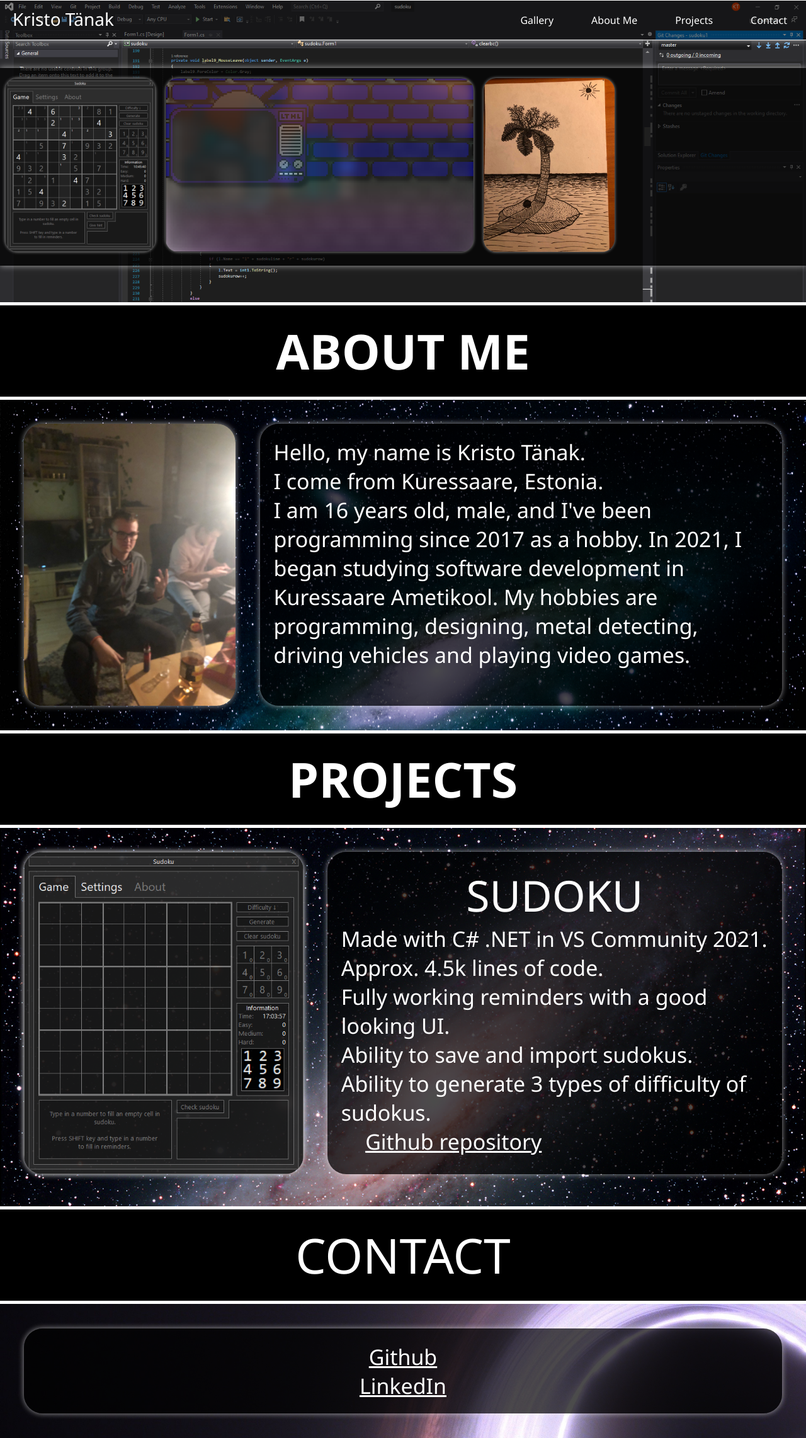
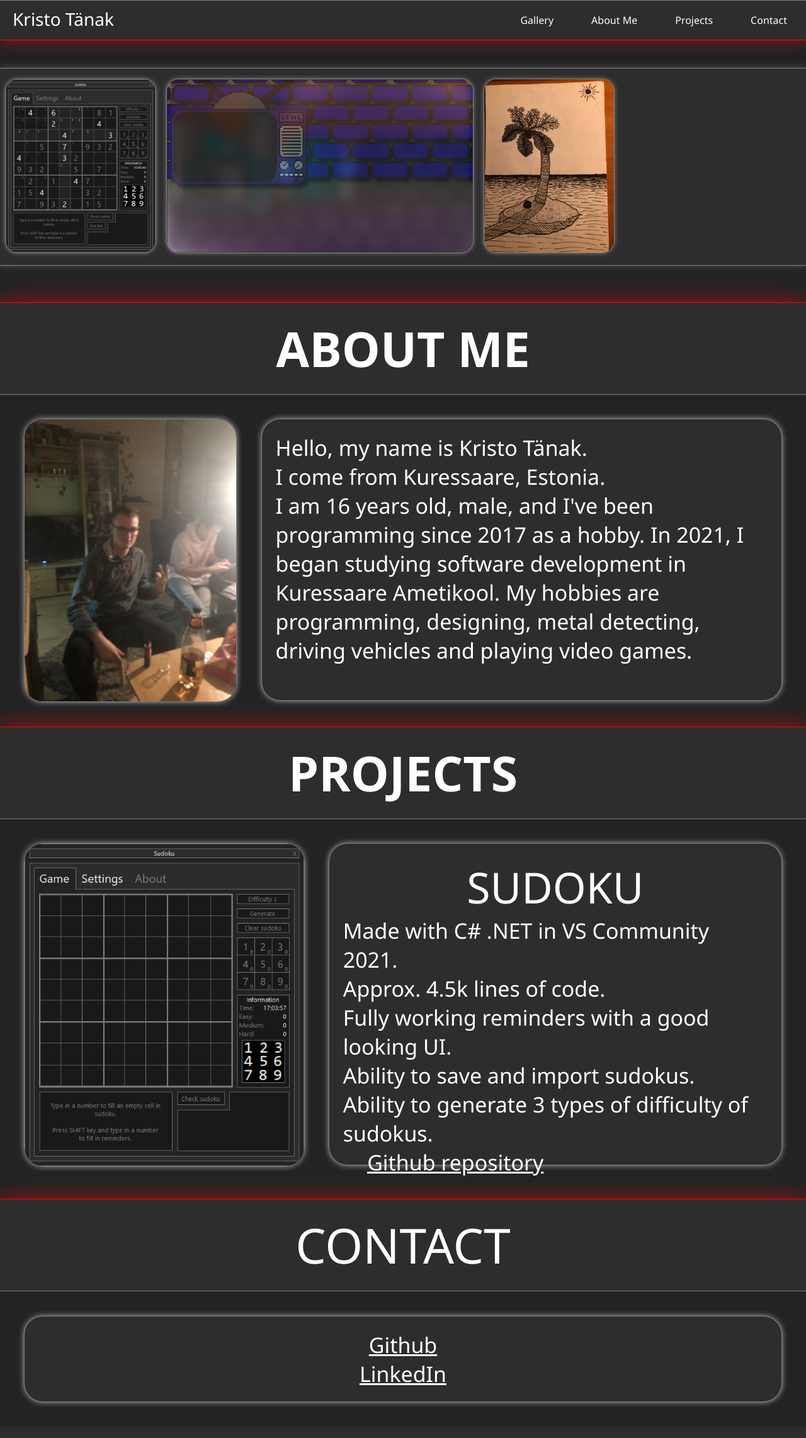
Before and after one commit to tanakimees/tanakimees.github.io, a PHP site: page / in a window 1280 px wide. Shown: the whole page at 63% size. After the commit the page ends 2231 px from the top, so only its background shows below. Run offline with PHP 8.4, Linux system fonts and the light colour scheme.

Commit message:
Dark theme done

```diff
--- a/home.css
+++ b/home.css
@@ -6,14 +6,14 @@
 }
 
 .header {
-  top: 11px;
+  top: 5px;
   position: fixed;
   border-style: inset;
   width: 100%;
   z-index: 1000;
-  box-shadow: rgba(255,255,255, 0.6) 0px 0px 10px;
-  border-bottom: white solid 1px;
-  border-top: white solid 1px;
+  box-shadow: rgba(255,0,0, 0.6) 0px 0px 20px;
+  border-bottom: red solid 1px;
+  border-top: gray solid 1px;
 }
 
 .header ul {
@@ -53,19 +53,19 @@
   height: 60vh;
   background-repeat: no-repeat;
   background-size: cover;
-  background-image: url(/img/phonehome.png);
-  background-color: rgb(35, 35, 35);
+  background-color: rgb(25, 25, 25);
 }
 
 .banner {
   width: 100%;
+  box-shadow: rgba(255,0,0, 0.6) 0px 0px 30px;
   height: auto;
-  background-color: rgb(0,0,0);
+  background-color: rgb(45,45,45);
   font-weight: 600;
   text-align: center;
   color: white;
-  border-bottom: white solid 1px;
-  border-top: white solid 1px;
+  border-bottom: gray solid 1px;
+  border-top: red solid 1px;
   font-family: 'Segoe UI', Tahoma, Geneva, Verdana, sans-serif;
   font-size: 8vw;
   padding-top: 20px;
@@ -75,9 +75,10 @@
 .banner1 {
   width: 100%;
   height: auto;
-  background-color: rgb(0,0,0);
-  border-bottom: white solid 1px;
-  border-top: white solid 1px;
+  box-shadow: rgba(255,0,0, 0.6) 0px 0px 30px;
+  background-color: rgb(45,45,45);
+  border-bottom: gray solid 1px;
+  border-top: red solid 1px;
   border-left: none;
   text-align: center;
   color: white;
@@ -99,10 +100,11 @@
 .banner2 {
   width: 100%;
   height: auto;
-  background-color: rgb(0,0,0);
+  background-color: rgb(45,45,45);
   text-align: center;
-  border-bottom: white solid 1px;
-  border-top: white solid 1px;
+  border-top: 1px solid red;
+  box-shadow: rgba(255,0,0, 0.6) 0px 0px 30px;
+  border-bottom: 1px solid gray;
   color: white;
   font-family: 'Segoe UI', Tahoma, Geneva, Verdana, sans-serif;
   font-size: 8vw;
@@ -114,11 +116,10 @@
   flex-direction: column;
   width: 100%;
   height: auto;
-  background-color: rgb(45, 45, 45);
+  background-color: rgb(35,35,35);
   box-sizing: border-box;
   padding-bottom: 1vw;
   padding-top: 0vw;
-  background-image: url(/img/galaxy.jfif);
   background-size: cover;
   background-repeat: no-repeat;
 }
@@ -127,10 +128,9 @@
   flex-direction: column;
   width: 100%;
   height: auto;
-  background-color: rgb(45, 45, 45);
+  background-color: rgb(35,35,35);
   box-sizing: border-box;
   padding-bottom: 1vw;
-  background-image: url(/img/kosmos-5120x2880-zvezdi-17389.jpg);
   background-size: cover;
   background-repeat: no-repeat;
 }
@@ -142,12 +142,14 @@
   padding: 0vw;
   margin: 5vw;
   border-radius: 20px;
-  box-shadow: rgba(255,255,255, 0.6) 0px 0px 10px;
+  border: solid 1px gray;
+  box-shadow: rgba(255,255,255, 0.6) 0px 0px 6px;
 }
 
 .aboutmetext {
-  background-color:rgb(0,0,0, 0.7);
-  box-shadow: rgba(255,255,255, 0.6) 0px 0px 10px;
+  background-color:rgb(45,45,45);
+  box-shadow: rgba(255,255,255, 0.6) 0px 0px 6px;
+  border: 1px solid gray;
   color: white;
   width: 90vw;
   height: auto;
@@ -167,15 +169,17 @@
   margin: 4.5vw;
   border-radius: 20px;
   opacity: 0.95;
-  box-shadow: rgba(255,255,255, 3) 0px 0px 10px;
+  box-shadow: rgba(255,255,255,0.6) 0px 0px 6px;
+  border: 1px solid gray;
 }
 
 .sudokutext{
-  background-color:rgb(0,0,0,0.7);
+  background-color:rgb(45,45,45);
   color: white;
   width: 90vw;
   height: auto;
-  box-shadow: rgba(255,255,255, 0.6) 0px 0px 10px;
+  box-shadow: rgba(255,255,255, 0.6) 0px 0px 6px;
+  border: 1px solid gray;
   margin: 5vw;
   margin-top: 0;
   box-sizing: border-box;
@@ -201,7 +205,7 @@
   flex-direction: column;
   width: 100%;
   height: auto;
-  background-image: url(/img/blackhole.jpg);
+  background-color: rgb(35, 35, 35);
   background-size: cover;
   box-sizing: border-box;
   padding-bottom: 1vw;
@@ -209,7 +213,7 @@
 }
 
 .contacttext {
-  background-color: rgb(0,0,0, 0.7);
+  background-color: rgb(45,45,45);
   color: white;
   width: 90vw;
   height: auto;
@@ -221,19 +225,22 @@
   font-size: 5vw;
   border-radius: 20px;
   text-align: center;
-  box-shadow: rgba(255,255,255, 0.6) 0px 0px 10px;
+  border: 1px solid gray;
+  box-shadow: rgba(255,255,255, 0.6) 0px 0px 6px;
 }
 
 .gallerylol {
   height: auto;
   width: 100%;
-  background-color: rgb(0,0,0, 0.5);
+  background-color: rgb(45,45,45);
   margin-top: 108px;
   margin-bottom: 58px;
+  box-shadow: rgba(128,128,128, 0.6) 0px 0px 20px;
   flex-direction: row;
   display: flex;
   overflow-x: scroll;
-  box-shadow: rgba(255,255,255, 0.6) 0px 0px 10px;
+  border-top: 1px solid gray;
+  border-bottom: solid 1px gray;
   overflow-y: hidden;
 }
 
@@ -244,7 +251,8 @@
   margin-bottom: 2vh;
   margin-left: 1vh;
   margin-right: 1vh;
-  box-shadow: rgba(255,255,255, 0.6) 0px 0px 5px;
+  box-shadow: rgba(128,128,128) 0px 0px 7px;
+  border: 1px solid gray;
   background-image: url(/img/gallery1.png);
   background-repeat: no-repeat;
   background-size: contain;
@@ -325,7 +333,7 @@
   color: white;
 }
 .header{
-  background-color: rgba(0, 0, 0, 0.3);
+  background-color: rgba(45,45,45);
 }
 .header li a {
   border-right: none;
@@ -336,7 +344,7 @@
     float: left;
   }
   .header{
-    background-color: rgba(0, 0, 0, 0.5);
+    background-color: rgba(45,45,45,1);
     top: 0px;
   }
   .header li a {
@@ -348,7 +356,7 @@
     color: white;
   }
   .header li a:hover {
-    background-color: rgba(0, 0, 0, 0.3);
+    background-color: rgba(35,35,35,1);
   }
   .header .menu {
     clear: none;
@@ -361,23 +369,24 @@
   .main {
     width: 100%;
     height: 60vh;
-    background-image: url(/img/desktopbghome.png);
     background-color: rgb(35, 35, 35);
   }
 
-.banner {
-  width: 100%;
-  height: auto;
-  font-size: 6vw;
-  background-color: rgb(0,0,0);
-  border-bottom: white solid 5px;
-  border-top: white solid 5px;
+  .banner {
+    width: 100%;
+    height: auto;
+    font-size: 6vw;
+    background-color: rgb(45,45,45);
+    border-bottom: gray solid 1px;
+    border-top: red solid 1px;
+    box-shadow: rgba(255,0,0, 0.6) 0px 0px 30px;
   }
 
   .banner1 {
     font-size: 6vw;
-    border-bottom: white solid 5px;
-    border-top: white solid 5px;
+    border-bottom: gray solid 1px;
+    border-top: red solid 1px;
+    box-shadow: rgba(255,0,0, 0.6) 0px 0px 30px;
   }
 
   .img1 {
@@ -386,14 +395,14 @@
     padding: 0vw;
     margin: 3vw;
     border-radius: 30px;
+    box-shadow: rgba(255,255,255, 0.6) 0px 0px 10px;
   }
 
   .aboutme {
     display: flex;
     flex-direction: row;
     padding: 0;
-    background-color: rgb(35, 35, 35, 0.3);
-    background-image: url(/img/kosmos-5120x2880-zvezdi-17389.jpg);
+    background-color: rgb(35, 35, 35);
     background-size: cover;
     background-repeat: no-repeat;
   }
@@ -405,6 +414,7 @@
     padding: 1.7vw;
     margin-left: 0;
     border-radius: 30px;
+    box-shadow: rgba(255,255,255, 0.6) 0px 0px 10px;
   }
 
   .img2 {
@@ -413,6 +423,7 @@
     padding: 0vw;
     margin: 3vw;
     border-radius: 30px;
+    box-shadow: rgba(255,255,255, 0.6) 0px 0px 10px;
   }
 
   .projects {
@@ -423,7 +434,6 @@
     box-sizing: border-box;
     padding-bottom: 1vw;
     padding-top: 0vw;
-    background-image: url(/img/galaxy.jfif);
     background-size: cover;
   }
 
@@ -435,12 +445,14 @@
     padding: 1.7vw;
     margin-left: 0;
     border-radius: 30px;
+    box-shadow: rgba(255,255,255, 0.6) 0px 0px 10px;
   }
 
   .banner2 {
     font-size: 6vw;
-    border-bottom: white solid 5px;
-    border-top: white solid 5px;
+    border-bottom: gray solid 1px;
+    border-top: red solid 1px;
+    box-shadow: rgba(255,0,0, 0.6) 0px 0px 30px;
   }
 
   .sudokulink {
@@ -460,7 +472,7 @@
   }
 
   .contacttext {
-    background-color:rgb(0,0,0,0.7);
+    background-color:rgb(45,45,45);
     color: white;
     width: 94%;
     height: auto;
@@ -473,14 +485,16 @@
     font-family: 'Segoe UI', Tahoma, Geneva, Verdana, sans-serif;
     font-size: 2.65vw;
     border-radius: 30px;
+    box-shadow: rgba(255,255,255, 0.6) 0px 0px 10px;
     text-align: center;
   }
 
   .gallerylol {
     height: auto;
     width: 100%;
-    background-color: rgb(0,0,0, 0.7);
+    background-color: rgb(45,45,45);
     margin-top: 108px;
     margin-bottom: 58px;
+    box-shadow: rgba(128,128,128, 0.6) 0px 0px 10px;
   }
 }
--- a/index.html
+++ b/index.html
@@ -10,7 +10,7 @@
 </head>
 <body>
     <header class="header">
-        <a href="/home.html" class="logo">Kristo Tänak</a>
+        <a href="/index.html" class="logo">Kristo Tänak</a>
         <input class="menu-btn" type="checkbox" id="menu-btn" />
         <label class="menu-icon" for="menu-btn"><span class="navicon"></span></label>
         <ul class="menu">
```
